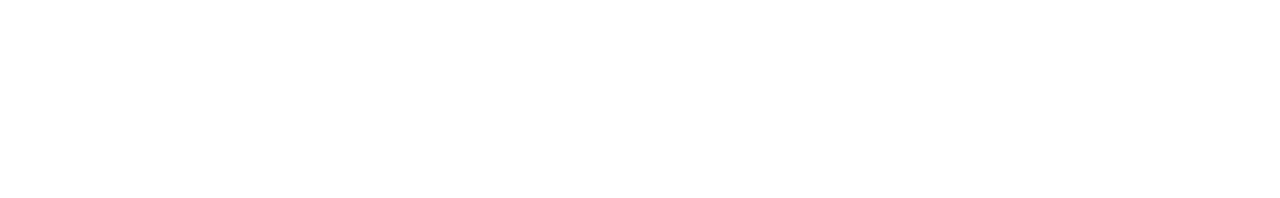
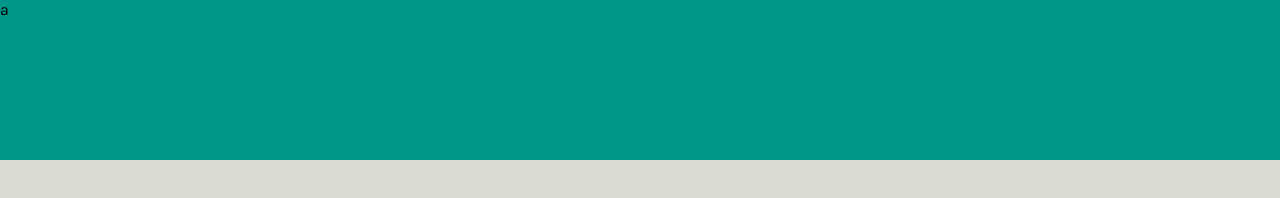
Before and after one commit to saragisondi/vue-boolzapp, a plain HTML site: page Milestone 1/index.html in a window 1280 px wide. Drawn offline with nearby package versions, Linux system fonts and the light colour scheme.

Commit message:
add background

```diff
--- a/Milestone 1/css/style.css
+++ b/Milestone 1/css/style.css
@@ -7,4 +7,7 @@
 
 body{
   font-family: 'Karla', sans-serif;
+  background: rgb(217,219,212);
+  background: linear-gradient(0deg, rgba(217,219,212,1) 80%, rgba(0,150,136,1) 80%);
+  height: 100vh;
 }
--- a/Milestone 1/index.html
+++ b/Milestone 1/index.html
@@ -19,7 +19,9 @@
 <body>
 
 
-<div id="app"></div>
+<div id="app">
+a
+</div>
 
 
 
```
Also changed, not shown: Milestone 1/img/avatar_1.jpg (renamed from img/avatar_1.jpg), Milestone 1/img/avatar_2.jpg (renamed from img/avatar_2.jpg), Milestone 1/img/avatar_3.jpg (renamed from img/avatar_3.jpg), Milestone 1/img/avatar_4.jpg (renamed from img/avatar_4.jpg), Milestone 1/img/avatar_5.jpg (renamed from img/avatar_5.jpg), Milestone 1/img/avatar_6.jpg (renamed from img/avatar_6.jpg), Milestone 1/img/avatar_7.jpg (renamed from img/avatar_7.jpg), Milestone 1/img/avatar_8.jpg (renamed from img/avatar_8.jpg), Milestone 1/img/avatar_io.jpg (renamed from img/avatar_io.jpg), Milestone 1/img/mine.jpg (renamed from img/mine.jpg).
